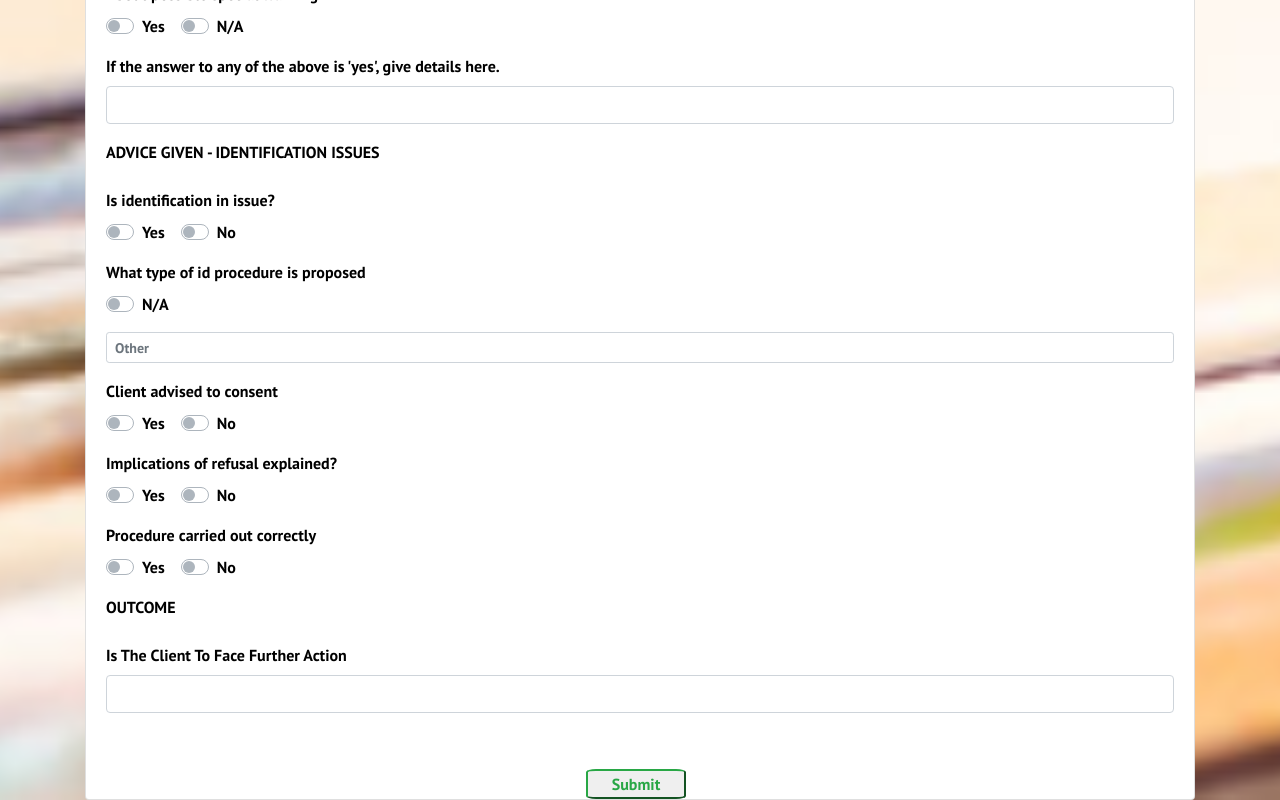
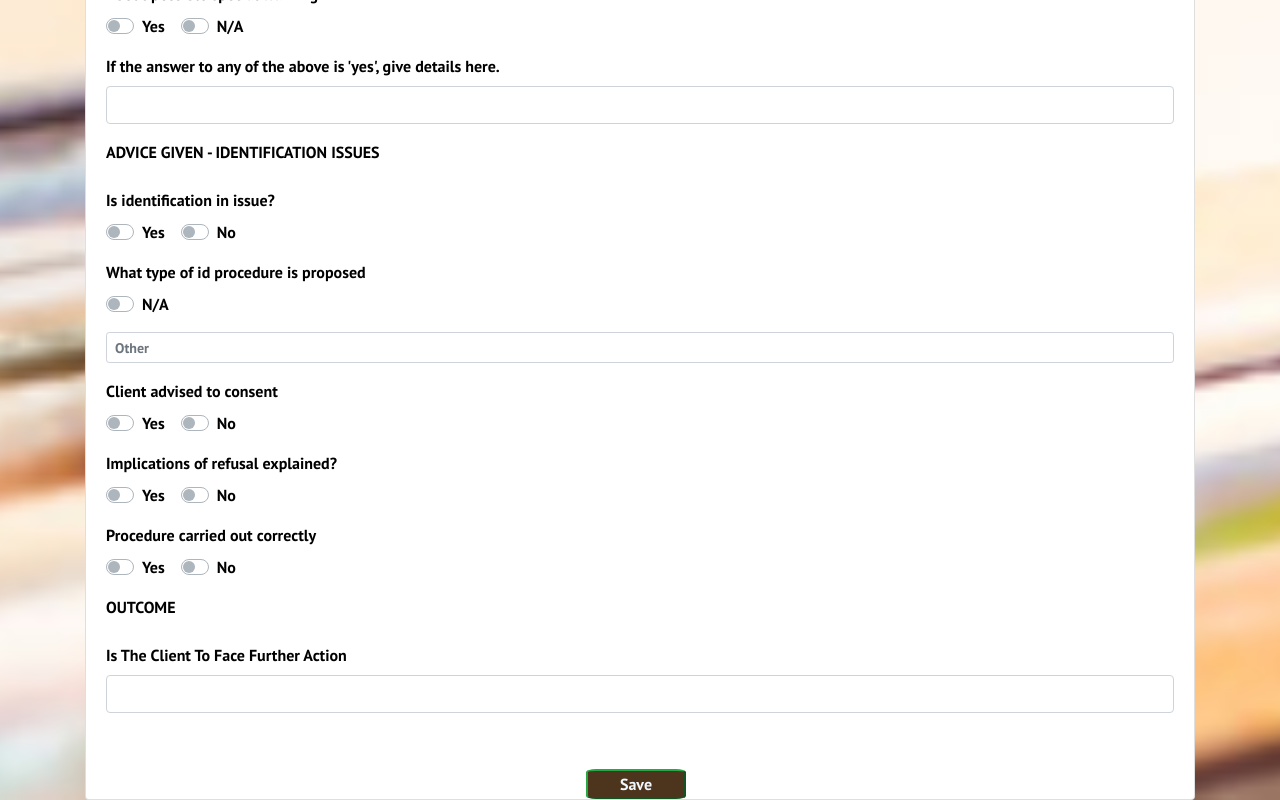
Before and after one commit to MadalinaC17/PSAdviser, a React (Create React App) app: page /briefingnotes in a window 1280 px wide. Shown: the part 2955-3755 px from the top of the page. Built offline with nearby package versions, Linux system fonts and the light colour scheme.

Commit message:
buttonslala

```diff
--- a/src/Components/DesignCSS/Forms.css
+++ b/src/Components/DesignCSS/Forms.css
@@ -31,6 +31,8 @@
   border-radius: 10%;
   width: 100px; ;
   height: 30px;
+  background-color: rgb(77, 53, 29);
+  color: aliceblue;
 
 }
 .style {
--- a/src/Components/Forms/FormBriefingNotes.js
+++ b/src/Components/Forms/FormBriefingNotes.js
@@ -948,7 +948,7 @@ export default function FormBriefingNotes() {
           </div>
         </form>
       </div>
-      <button type="button" class="buttonp btn-outline-success ">Submit</button>
+      <button type="button" class="buttonp btn-outline-success ">Save</button>
     </div>
 
     </Container>
--- a/src/Components/Forms/FormcontentClient.js
+++ b/src/Components/Forms/FormcontentClient.js
@@ -723,7 +723,7 @@ export default function FormcontentClient() {
           </form>
         </div>
       </div>
-      <button type="button" class="buttonp btn-outline-success ">Submit</button>
+      <button type="button" class="buttonp btn-outline-success ">Save</button>
     </div>
 
     </Container>
--- a/src/Components/Forms/FormsPolice.js
+++ b/src/Components/Forms/FormsPolice.js
@@ -561,7 +561,7 @@ export default function FormsPolice() {
             </div>
           </form>
         </div>
-        <button type="button" class="buttonp btn-outline-success ">Submit</button>
+        <button type="button" class="buttonp btn-outline-success ">Save</button>
       </div>
       </Container>
     </div>
```
